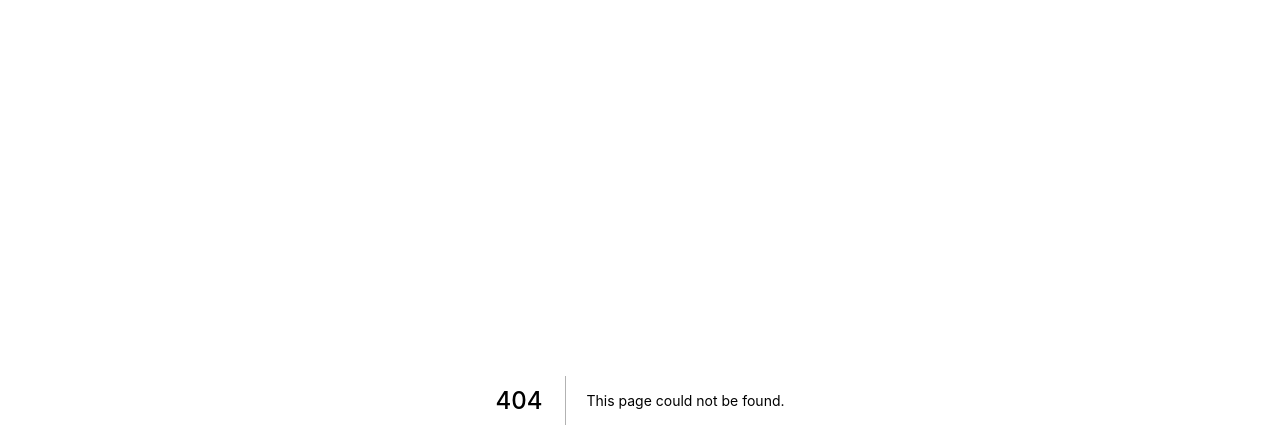
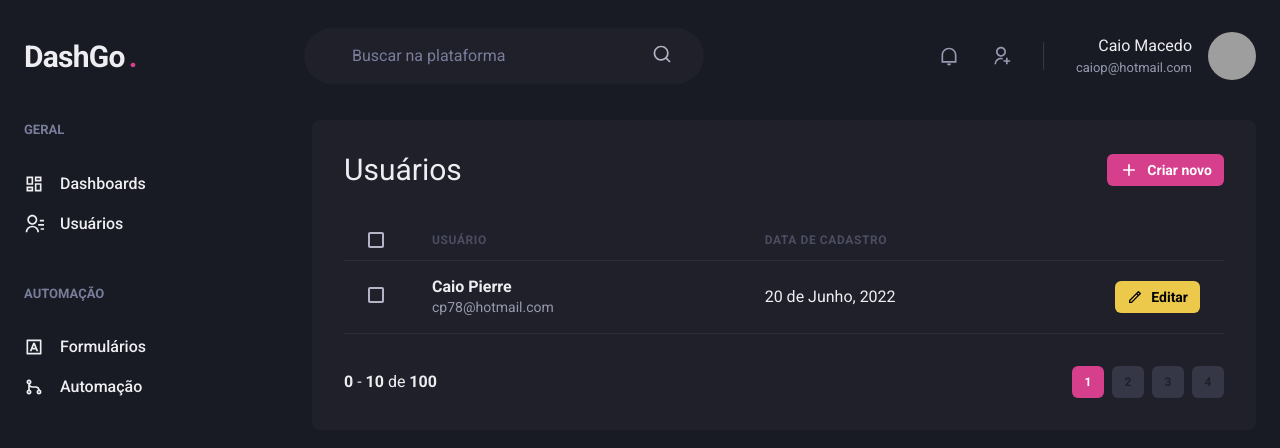
Before and after one commit to caiopmsoares/Dashgo, a Next.js app: page /users in a window 1280 px wide. Before the commit this address had no page. Shown: the top 448 px of the page. Built offline with nearby package versions, Linux system fonts and the light colour scheme; grey boxes are pictures that could not be loaded.

Commit message:
Add pagination component

```diff
--- /dev/null
+++ b/src/components/Pagination.tsx
@@ -0,0 +1,65 @@
+import { Box, Button, Stack } from '@chakra-ui/react';
+
+export function Pagination() {
+	return (
+		<Stack
+			direction="row"
+			mt="8"
+			justify="space-between"
+			align="center"
+			spacing="6"
+		>
+			<Box>
+				<strong>0</strong> - <strong>10</strong> de <strong>100</strong>
+			</Box>
+			<Stack direction="row" spacing="2">
+				<Button
+					size="sm"
+					fontSize="xs"
+					w="4"
+					colorScheme="pink"
+					disabled
+					_disabled={{
+						bgColor: 'pink.500',
+						cursor: 'default',
+					}}
+				>
+					1
+				</Button>
+				<Button
+					size="sm"
+					fontSize="xs"
+					w="4"
+					bgColor="gray.700"
+					_hover={{
+						bg: 'gray.500',
+					}}
+				>
+					2
+				</Button>
+				<Button
+					size="sm"
+					fontSize="xs"
+					w="4"
+					bgColor="gray.700"
+					_hover={{
+						bg: 'gray.500',
+					}}
+				>
+					3
+				</Button>
+				<Button
+					size="sm"
+					fontSize="xs"
+					w="4"
+					bgColor="gray.700"
+					_hover={{
+						bg: 'gray.500',
+					}}
+				>
+					4
+				</Button>
+			</Stack>
+		</Stack>
+	);
+}
--- /dev/null
+++ b/src/pages/users/index.tsx
@@ -0,0 +1,87 @@
+import {
+	Box,
+	Button,
+	Checkbox,
+	Flex,
+	Heading,
+	Icon,
+	Table,
+	Tbody,
+	Td,
+	Text,
+	Th,
+	Thead,
+	Tr,
+} from '@chakra-ui/react';
+import { RiAddLine, RiPencilLine } from 'react-icons/ri';
+import { Header } from '../../components/Header';
+import { Pagination } from '../../components/Pagination';
+import { Sidebar } from '../../components/Sidebar';
+
+export default function UserList() {
+	return (
+		<Box>
+			<Header />
+			<Flex w="100%" my="6" maxWidth={1480} mx="auto" px="6">
+				<Sidebar />
+
+				<Box flex="1" borderRadius={8} bg="gray.800" p="8">
+					<Flex mb="8" justify="space-between" align="center">
+						<Heading size="lg" fontWeight="normal">
+							Usuários
+						</Heading>
+						<Button
+							as="a"
+							size="sm"
+							fontSize="sm"
+							colorScheme="pink"
+							leftIcon={<Icon as={RiAddLine} fontSize="20" />}
+						>
+							Criar novo
+						</Button>
+					</Flex>
+					<Table colorScheme="whiteAlpha">
+						<Thead>
+							<Tr>
+								<Th px="6" color="gray.300" width="8">
+									<Checkbox colorScheme="pink" />
+								</Th>
+								<Th>Usuário</Th>
+								<Th>Data de cadastro</Th>
+								<Th w="8"></Th>
+							</Tr>
+						</Thead>
+						<Tbody>
+							<Tr>
+								<Td px="6">
+									<Checkbox colorScheme="pink" />
+								</Td>
+								<Td>
+									<Box>
+										<Text fontWeight="bold">Caio Pierre</Text>
+										<Text fontSize="sm" color="gray.300">
+											cp78@hotmail.com
+										</Text>
+									</Box>
+								</Td>
+								<Td>20 de Junho, 2022</Td>
+								<Td>
+									<Button
+										as="a"
+										size="sm"
+										fontSize="sm"
+										colorScheme="yellow"
+										leftIcon={<Icon as={RiPencilLine} fontSize="16" />}
+									>
+										Editar
+									</Button>
+								</Td>
+							</Tr>
+						</Tbody>
+					</Table>
+					<Pagination />
+				</Box>
+			</Flex>
+		</Box>
+	);
+}
```
